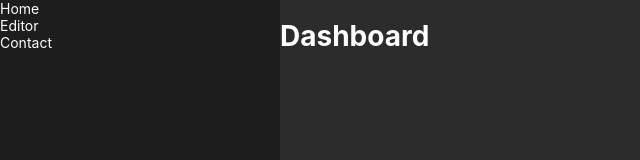
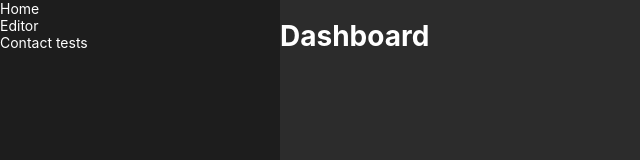
Before and after one commit to TheClen/gtbrg-website, a React (Create React App) app: page / in a window 1280 px wide. Shown: the top 160 px of the page, without its empty margins (0-640 px from the left). Built offline with nearby package versions, Linux system fonts and the light colour scheme.

Commit message:
test deploy

```diff
--- a/src/components/Menu/Menu.js
+++ b/src/components/Menu/Menu.js
@@ -13,7 +13,7 @@
             <Link to="editor">Editor</Link>
           </li>
           <li>
-            <Link to="contact">Contact</Link>
+            <Link to="contact">Contact tests</Link>
           </li>
         </ul>
       </nav>
```
